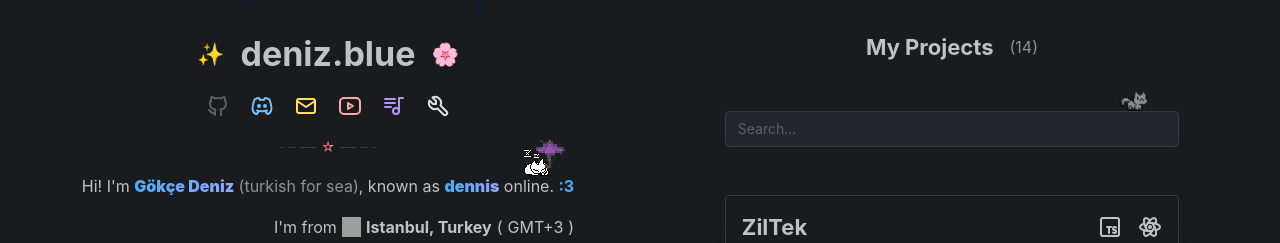
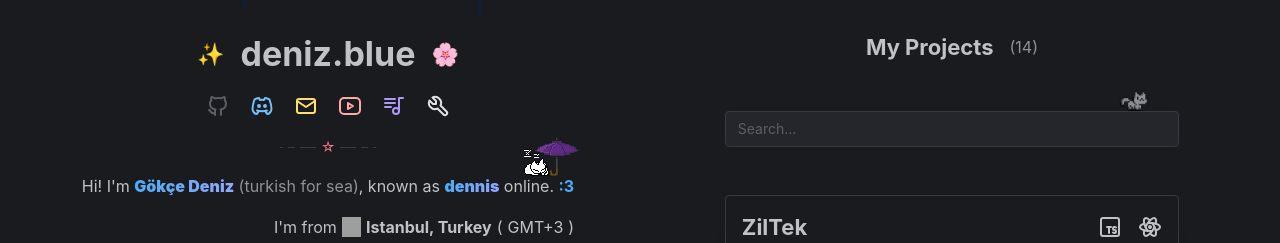
Before and after one commit to TheAlan404/TheAlan404.github.io, a React (Vite) app: page / in a window 1280 px wide. Shown: the top 243 px of the page. Built offline with nearby package versions, Linux system fonts and the light colour scheme; grey boxes are pictures that could not be loaded.

Commit message:
update umbrella (ty nokia)

```diff
--- a/src/components/SleepingOneko.tsx
+++ b/src/components/SleepingOneko.tsx
@@ -32,12 +32,12 @@ export const SleepingOneko = () => {
             />
             {(weather == Weather.Rain || weather == Weather.Snow) && (
                 <Image
-                    src="/img/cats/umbrella.webp"
+                    src="/img/cats/umbrella2.webp"
                     draggable={false}
                     style={{
-                        right: "calc(5% - 16px)",
-                        width: "32px",
-                        top: "-20px",
+                        right: "calc(5% - 37px)",
+                        width: "60px",
+                        top: "-25px",
                         imageRendering: "pixelated",
                         position: "absolute",
                         userSelect: "none",
```
Also changed, not shown: public/img/cats/umbrella2.webp (added).
